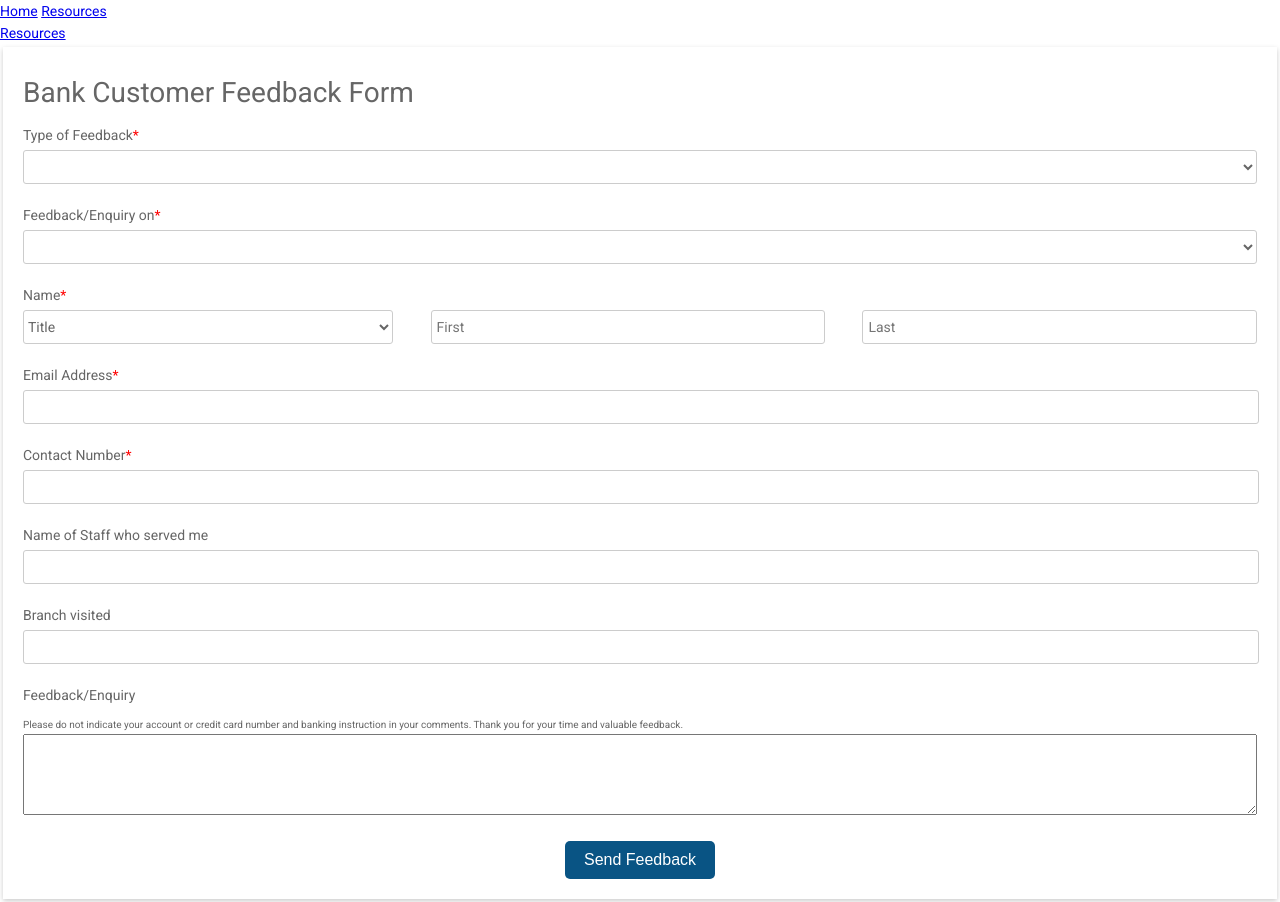
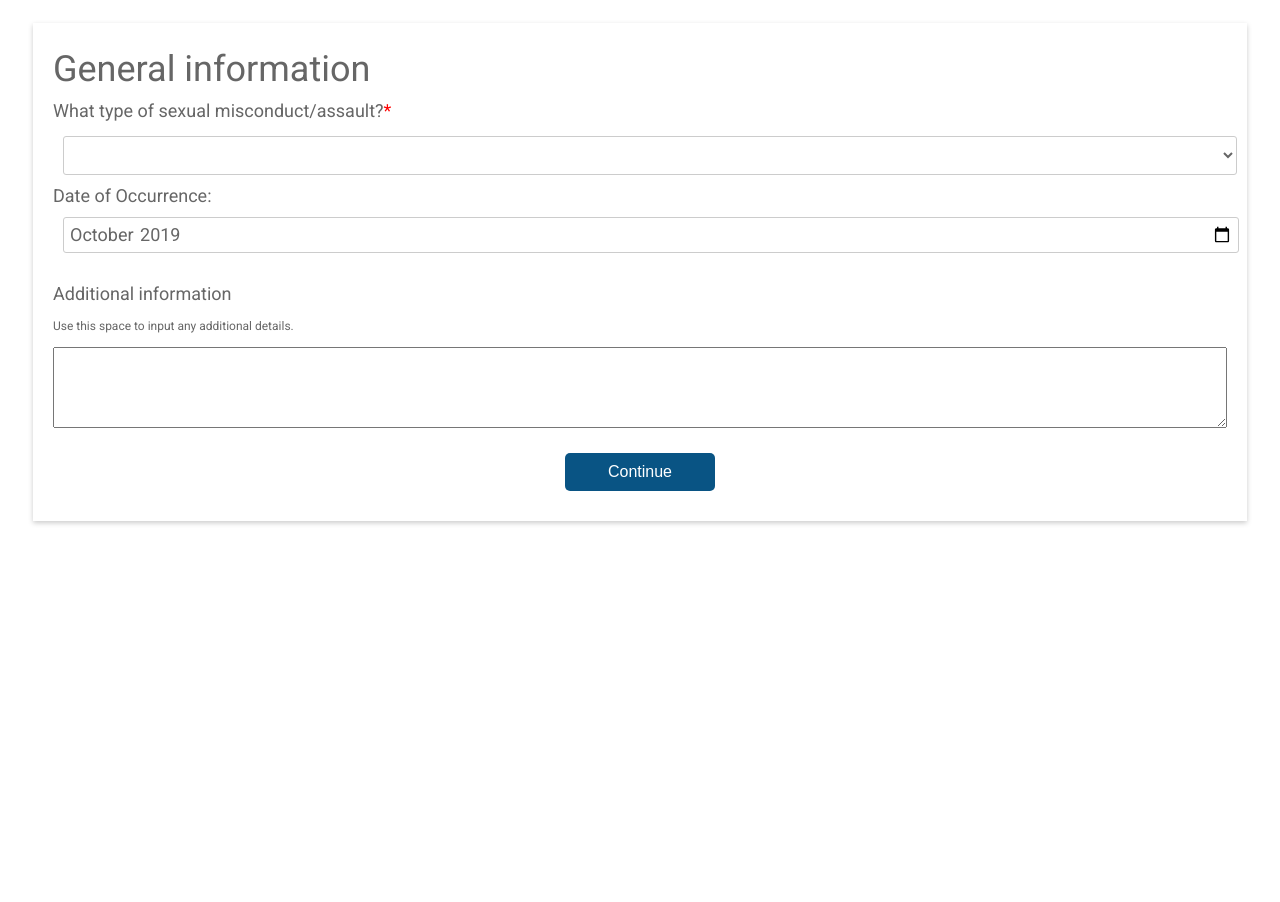
Before and after one commit to luuuk/Dubhacks, a Django app: template mysite/app/templates/app/case.html in a window 1280 px wide. After the commit the page ends 525 px from the top, so only its background shows below. Run offline with Django 3.2, Linux system fonts and the light colour scheme; the template is opened without the code that fills it, so the values that code supplies are empty.

Commit message:
case.html

```diff
--- a/mysite/app/templates/app/case.html
+++ b/mysite/app/templates/app/case.html
@@ -3,70 +3,37 @@
   <head>
     <title>General Information</title>
     <link href="https://fonts.googleapis.com/css?family=Roboto:300,400,500,700" rel="stylesheet">
-    <link rel="stylesheet" href="case.css" integrity="sha384-B4dIYHKNBt8Bc12p+WXckhzcICo0wtJAoU8YZTY5qE0Id1GSseTk6S+L3BlXeVIU" crossorigin="anonymous">
   </head>
   <body>
-  <header>
-      <div class="w3-top">
-  <div class="w3-bar w3-deep-purple w3-card w3-left-align w3-large">
-    <a class="w3-bar-item w3-button w3-hide-medium w3-hide-large w3-right w3-padding-large w3-hover-white w3-large w3-deep-purple" href="javascript:void(0);" onclick="myFunction()" title="Toggle Navigation Menu"><i class="fa fa-bars"></i></a>
-    <a href="#" class="w3-bar-item w3-button w3-padding-large w3-white">Home</a>
-    <a href="/resources" class="w3-bar-item w3-button w3-hide-small w3-padding-large w3-hover-white">Resources</a>
-
-  </div>
-
-  <!-- Navbar on small screens -->
-  <div id="navDemo" class="w3-bar-block w3-white w3-hide w3-hide-large w3-hide-medium w3-large">
-    <a href="/resources" class="w3-bar-item w3-button w3-padding-large">Resources</a>
-
-  </div>
-</div>
-  </header>
     <div class="testbox">
       <form action="/">
-        <h1>Bank Customer Feedback Form</h1>
-        <h4>Type of Feedback<span>*</span></h4>
+        <h1>General information</h1>
+        <h4>What type of sexual misconduct/assault?<span>*</span></h4>
         <select>
           <option value=""></option>
-          <option value="">Enquiry</option>
-          <option value="2">Complaint</option>
-          <option value="3">Compliment</option>
-          <option value="4">Suggestion</option>
+          <option value="">Staring/Leering</option>
+          <option value="2">Comments/Gestures: Asking Personal Questions</option>
+          <option value="3">Comments/Gestures: Comments about appearance</option>
+          <option value="4">Comments/Gestures: Flirting</option>
+          <option value="5">Comments/Gestures: Explicit Gestures or Comments</option>
+          <option value="6">Indecent Photography Without Consent</option>
+          <option value="7">Indecent Unsolicited Content</option>
+          <option value="8">Verbal Threat of Sexual Assault</option>
+          <option value="9">Attempted Non-Consensual Touching</option>
+          <option value="10">Non-Consensual Touching</option>
+          <option value="11">Attempted Non-Consensual Kissing</option>
+          <option value="12">Non-Consensual Touching</option>
+          <option value="13">Attempted Non-Consensual Penetration</option>
+          <option value="14">Non-Consensual Touching</option>
         </select>
-        <h4>Feedback/Enquiry on<span>*</span></h4>
-        <select>
-          <option value=""></option>
-          <option value="1">Credit and Debit Cards</option>
-          <option value="2">Deposit</option>
-          <option value="3">Housing and Renovation Loan</option>
-          <option value="4">iBanking</option>
-          <option value="5">Treasures</option>
-        </select>
-        <h4>Name<span>*</span></h4>
-        <div class="title-block">
-          <select>
-            <option value="title" selected>Title</option>
-            <option value="ms">Ms</option>
-            <option value="miss">Miss</option>
-            <option value="mrs">Mrs</option>
-            <option value="mr">Mr</option>
-          </select>
-          <input class="name" type="text" name="name" placeholder="First" />
-          <input class="name" type="text" name="name" placeholder="Last" />
-        </div>
-        <h4>Email Address<span>*</span></h4>
-        <input type="text" name="name" />
-        <h4>Contact Number<span>*</span></h4>
-        <input type="text" name="name"/>
-        <h4>Name of Staff who served me</h4>
-        <input type="text" name="name"/>
-        <h4>Branch visited</h4>
-        <input type="text" name="name"/>
-        <h4>Feedback/Enquiry</h4>
-        <p class="small">Please do not indicate your account or credit card number and banking instruction in your comments. Thank you for your time and valuable feedback.</small>
+        <label for="Date of Occurrence">Date of Occurrence:</label>
+        <input type="month" id="start" name="start"
+       min="2000-01" value="2019-10">
+        <h4>Additional information</h4>
+        <p class="small">Use this space to input any additional details.</p>
           <textarea rows="5"></textarea>
         <div class="btn-block">
-          <button type="submit" href="/">Send Feedback</button>
+          <button type="submit" href="/">Continue</button>
         </div>
       </form>
     </div>
@@ -76,10 +43,10 @@
     }
     body, div, form, input, select {
     padding: 0;
-    margin: 0;
+    margin: 10px;
     outline: none;
     font-family: Roboto, Arial, sans-serif;
-    font-size: 14px;
+    font-size: 18px;
     color: #666;
     line-height: 22px;
     }
@@ -95,7 +62,7 @@
     color: red;
     }
     .small {
-    font-size: 10px;
+    font-size: 12px;
     line-height: 18px;
     }
     .testbox {
```
Also changed, not shown: mysite/app/templates/app/index.html (+3 -5 lines).
